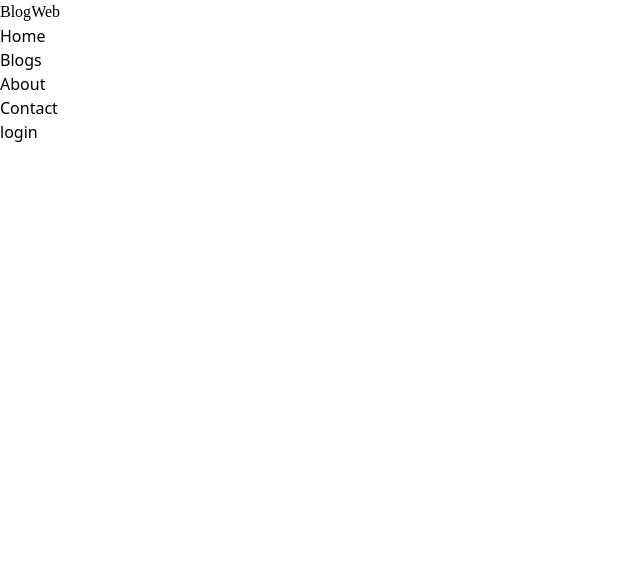
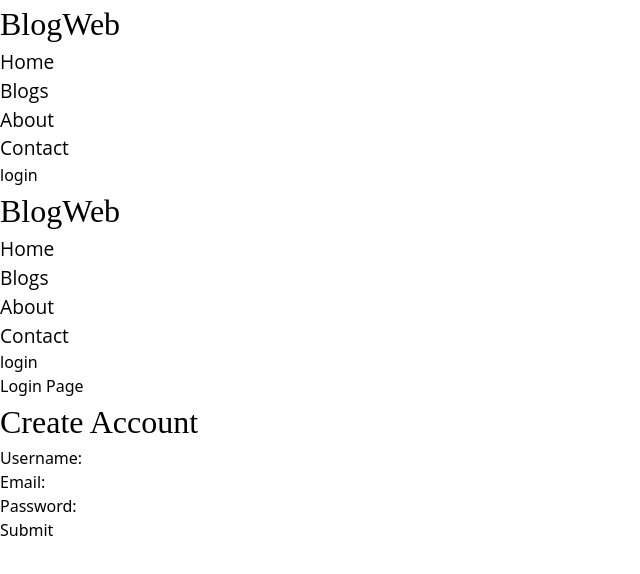
Before and after one commit to cassandra18/Blogwebsite, a React (Vite) app in the folder frontend/: page /login in a window 1280 px wide. Shown: the top 574 px of the page, without its empty margins (0-640 px from the left). Built offline with nearby package versions, Linux system fonts and the light colour scheme; a web font is replaced by a local one.

Commit message:
added the form page

```diff
--- a/frontend/src/App.tsx
+++ b/frontend/src/App.tsx
@@ -1,6 +1,7 @@
 import React from "react";
-import { BrowserRouter as Router } from 'react-router-dom';
+import { BrowserRouter as Router, Route, Routes, Link } from 'react-router-dom';
 import Header from './components/Header';
+import LoginPage from "./pages/loginPge";
 
 
 //Im declaring a constant variable 'App' which is a functional component.
@@ -8,7 +9,12 @@ import Header from './components/Header';
 const App: React.FC = () => {
     return (
         <Router>
-            <Header />
+           <Header/>
+
+        <Routes>
+          <Route path="/login" element={<LoginPage/>} />
+
+        </Routes>
         </Router>
     )
 };
--- a/frontend/src/components/Header.tsx
+++ b/frontend/src/components/Header.tsx
@@ -5,13 +5,13 @@ import { Link } from "react-router-dom";
 //Header takes no props and impliments arrow function
 const Header: React.FC = () => {
   return (
-    <header className="bg-black text-white flex items-center h-20">
-      <div className="container flex mx-auto w-full">
-        <nav className="w-full flex items-center gap-20">
-          <h1 className="text-lg  md:text-2xl lg:text-3xl mr-auto ">
+    <header className="h-24 w-screen bg-black flex items-center text-white">
+      <div className="">
+        <nav className="flex w-1/2 md:w-full gap-40 items-center">
+          <h1 className="font-bold mx-16 ">
             <Link to="/">Blog<span className="text-orange-500">Web</span></Link>
           </h1>
-          <ul className="flex w-full ml-20 gap-10">
+          <ul className="flex items-center gap-14">
             <li>
               <Link to="/">Home</Link>
             </li>
@@ -25,8 +25,8 @@ const Header: React.FC = () => {
               <Link to="/contact">Contact</Link>
             </li>
           </ul>
-          <Link to="/log-in">
-              <button className="bg-orange-500  mr-auto text-black px-4 py-2 rounded-md">
+          <Link to="/log-in" className="bg-orange-500 text-black px-4 py-2 rounded-md">
+              <button >
                 login
               </button>
             </Link>
--- a/frontend/src/components/SignInForm.tsx
+++ b/frontend/src/components/SignInForm.tsx
@@ -0,0 +1,88 @@
+import React, { useState, SetStateAction, Dispatch } from 'react';
+
+const LoginForm: React.FC =  () => {
+    const [username, setUsername] = useState('');
+    const [email, setEmail] = useState('');
+    const [password, setPassword] = useState('');
+    const [errorMessage, setErrorMessage]: [string | null, Dispatch<SetStateAction<string | null>>] = useState(null);
+
+    //INitiate the login process when the user clicks the submit button.
+    const handleLogin = async () => {
+        try {
+            //use the url to fech input data from the client
+            const response = await fetch('http://localhost:3000/api/user/create-user', {
+                method: 'POST',
+                headers: { //object representing the headers part of the HTTP request
+                    'content-type': 'application/json', // type of content being sent to the server is in JSON format
+                },
+                body: JSON.stringify({ //convert JS objects into JSON string.
+                    username,
+                    email,
+                    password
+                }),
+            });
+
+            if(!response.ok) {
+                // Handle non-successful response
+                const errorMessage = await response.text();
+                setErrorMessage('Error: ${response.status} - ${errorMessage}');
+                return;
+                console.error('Error:', response.status);
+                return;
+            }
+
+            //If the response is susccessful the form is submitted sucessfully
+            const data = await response.json();
+            console.log('Form submitted successfully:', data);
+
+        } catch (error) {
+            //Handle errors that might occur during non-successful response
+
+            console.log('Error submitting form:', error);
+
+            if (error instanceof TypeError && error.message === 'Failed to fetch') {
+
+                setErrorMessage('Network error. PLease check your connection.');
+
+            } else if (error instanceof SyntaxError) {
+
+                setErrorMessage('Failed to parse server response. Please try again.');
+
+            } else {
+                setErrorMessage('An unexpeted error occured. Please try again later.');
+
+            }
+        }
+    };
+
+
+    return (
+        <div>
+            <h1>Create Account</h1>
+            {errorMessage && <div className="error-message">{errorMessage}</div>}
+        <form>
+            <label>
+                Username:
+                <input type="text" value={username} onChange={(e) => setUsername(e.target.value)} />
+            </label>
+            <br />
+            <label>
+                Email:
+                <input type="email" value={email} onChange={(e) => setEmail(e.target.value)} />
+            </label>
+            <br />
+            <label>
+                Password:
+                <input type="password" value={password} onChange={(e) => setPassword(e.target.value)} />
+            </label>
+            <br />
+            <button type="button" onClick={handleLogin}>
+                Submit
+            </button>
+        </form>
+        </div>
+    )
+};
+
+
+export default LoginForm;
--- a/frontend/src/index.css
+++ b/frontend/src/index.css
@@ -9,4 +9,9 @@
 
 h1 {
   font-family: 'Sedan SC', serif;
+  font-size: 2rem ;
 }
+nav ul{
+  font-family: 'Open Sans', serif;
+  font-size: 1.2rem;
+}
--- /dev/null
+++ b/frontend/src/pages/loginPge.tsx
@@ -0,0 +1,18 @@
+import React from 'react';
+import LoginForm from '../components/SignInForm';
+import Header from '../components/Header';
+
+const LoginPage: React.FC =() => {
+    return (
+        <div>
+            <Header/>
+        <div>
+            <h2>Login Page</h2>
+            <LoginForm/>
+        </div>
+        </div>
+    )
+};
+
+
+export default LoginPage;
```
Also changed, not shown: frontend/src/pages/SignIn.tsx (deleted), frontend/src/pages/SingleBlogPage.tsx (deleted), frontend/src/pages/singleBlogPage.tsx (added).
